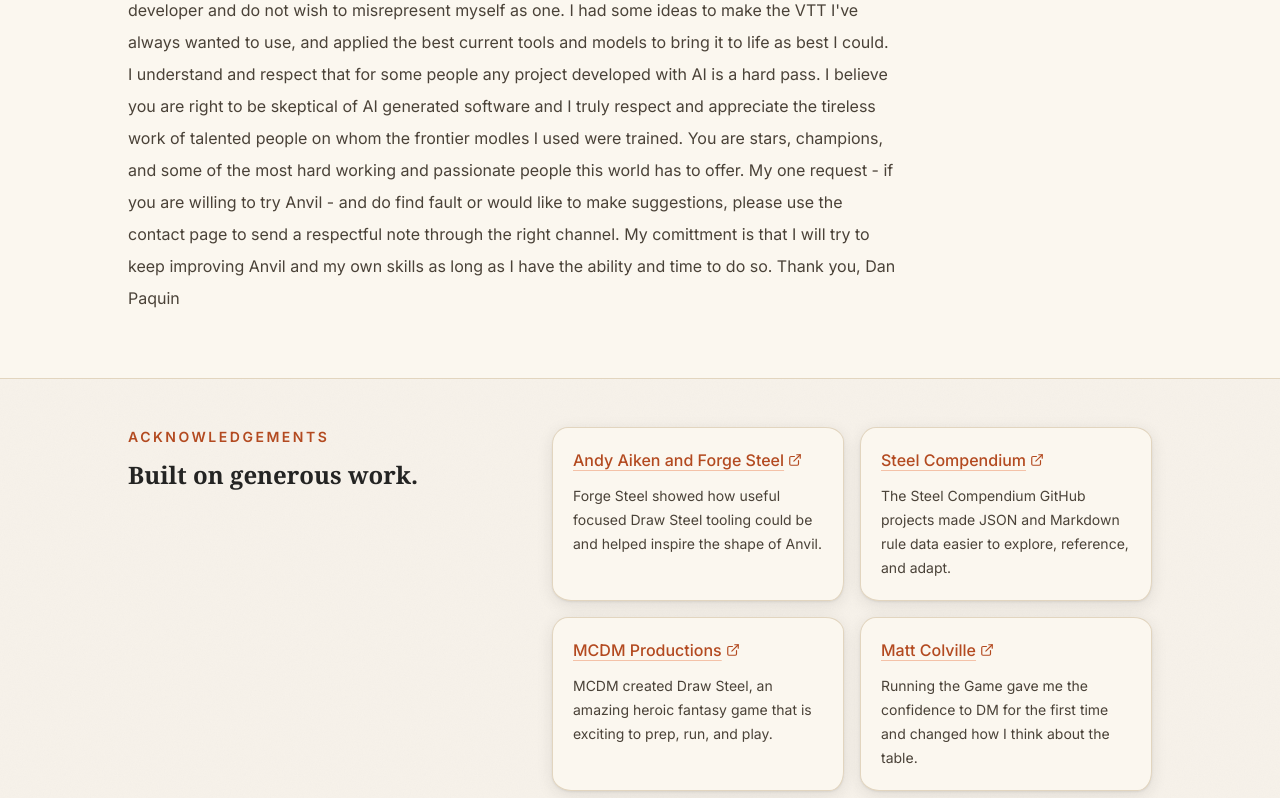
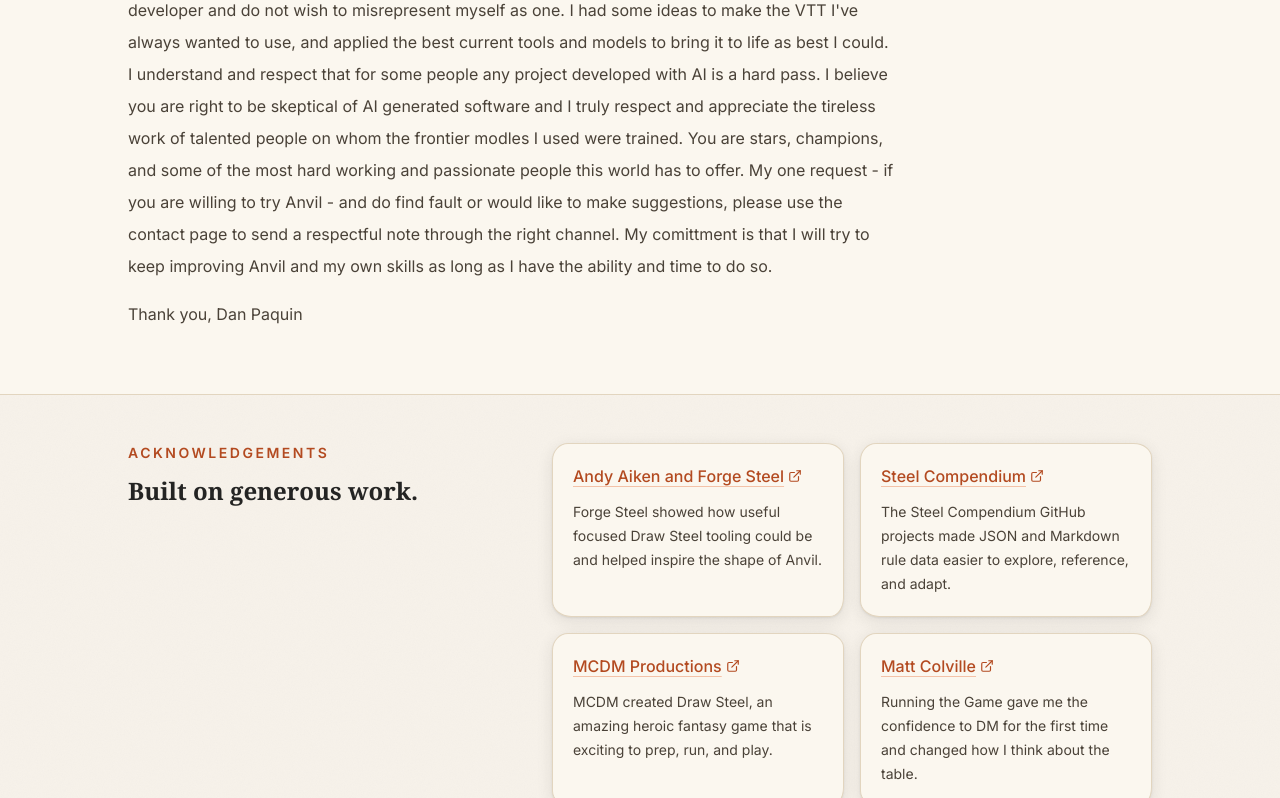
Before and after one commit to dpaq7/anvil-vtt, a React (Vite) app in the folder apps/vtt/: page /about in a window 1280 px wide. Shown: the part 696-1494 px from the top of the page. Built offline with nearby package versions, Linux system fonts and the light colour scheme; no server answers.

Commit message:
Add hard break before About page sign-off
Co-Authored-By: Claude Fable 5 <noreply@anthropic.com>

```diff
--- a/apps/vtt/src/pages/About.tsx
+++ b/apps/vtt/src/pages/About.tsx
@@ -95,7 +95,8 @@ export function About() {
                 try Anvil - and do find fault or would like to make suggestions, please use the
                 contact page to send a respectful note through the right channel. My comittment is
                 that I will try to keep improving Anvil and my own skills as long as I have the
-                ability and time to do so. Thank you, Dan Paquin
+                ability and time to do so.
+                <span className="mt-4 block">Thank you, Dan Paquin</span>
               </p>
             </section>
           </div>
```
